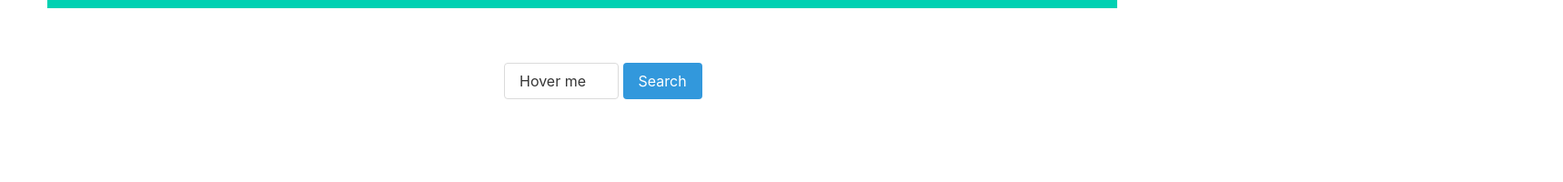
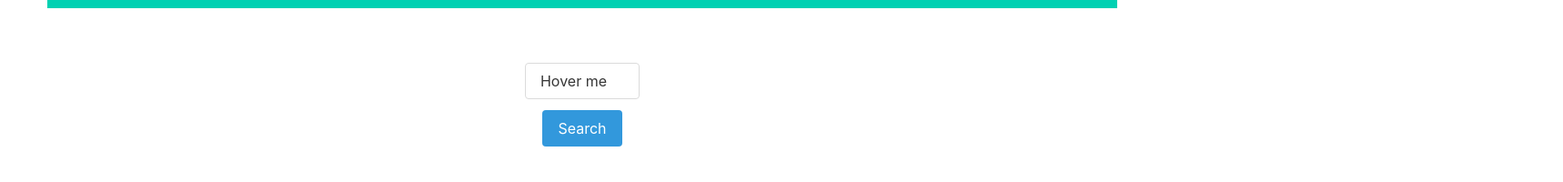
Before and after one commit to venturecarbajal/project_one, a plain HTML site: page index.html in a window 1280 px wide. Shown: the part 116-316 px from the top of the page at 91% size, 1718 px wide, since content can reach past the window. Drawn offline with Linux system fonts and the light colour scheme.

Commit message:
Centered search elements

```diff
--- a/index.html
+++ b/index.html
@@ -21,9 +21,9 @@
     </div>
 
 
-    <div id="body" class="columns is-full pt-6">
+    <div id="body" class="columns is-full pt-6 is is-centered">
 
-        <div class="column is-full is-12 is-offset-5">
+        <div class="column is is-narrow">
             <div class="dropdown is-hoverable">
                 <div class="dropdown-trigger">
                   <button class="button" aria-haspopup="true" aria-controls="dropdown-menu4">
@@ -42,7 +42,10 @@
                   </div>
                 </div>
             </div>
-            <button id="searchButton" class="button is-info">Search</button>
+            <div class="dropdown is-hoverable columns is-centered m-3">
+              <button id="searchButton" class="button is-info is-narrow">Search</button>
+            </div>
+
         </div>
 
 
```
